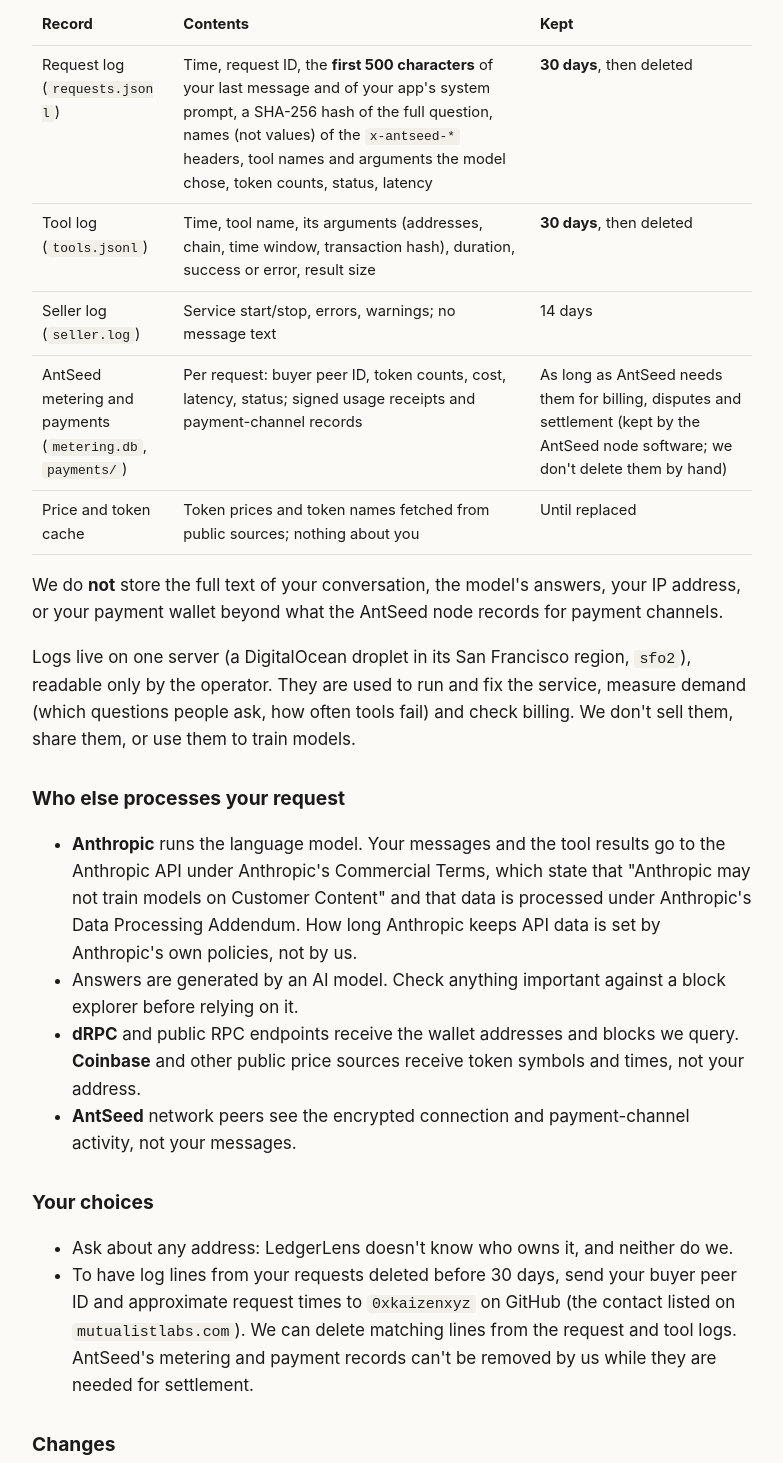
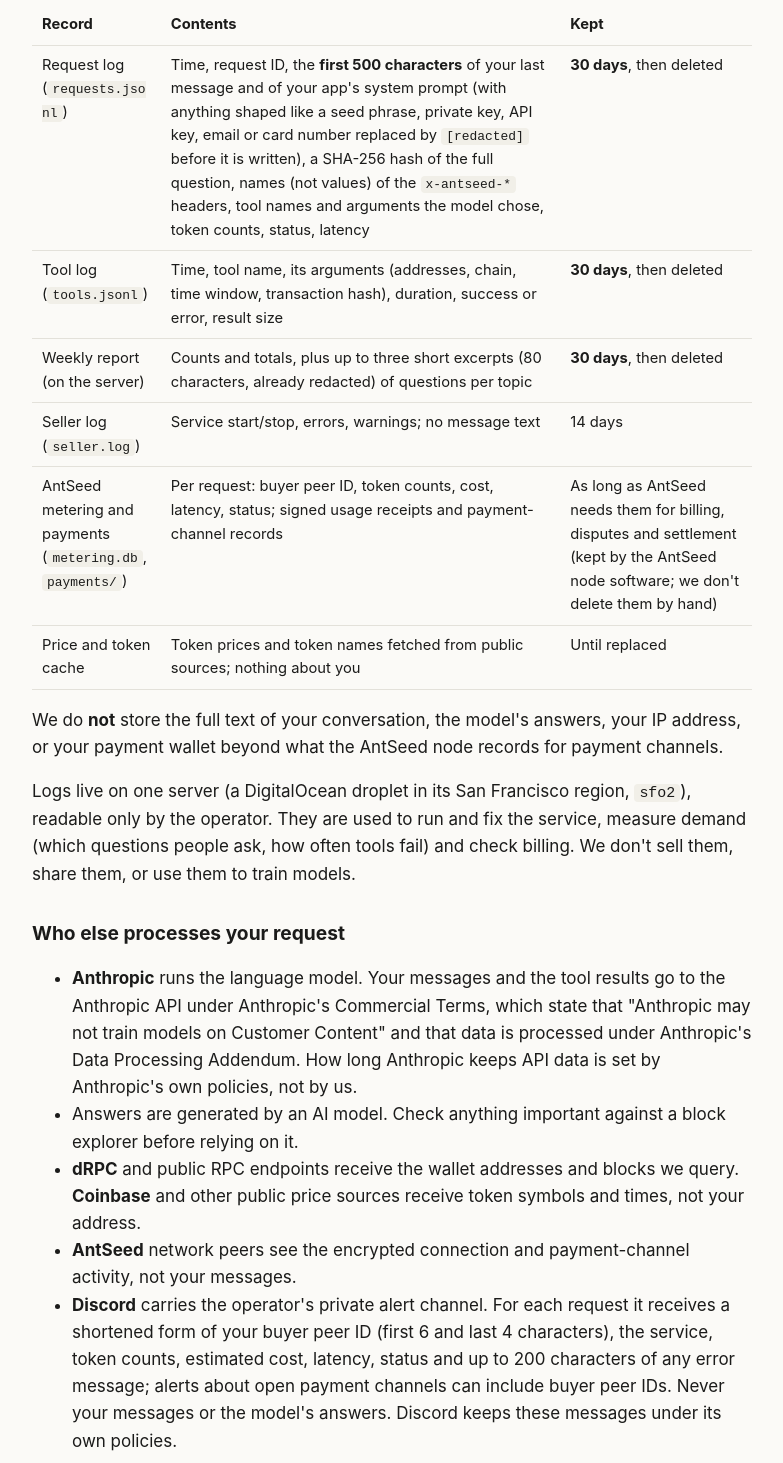
Before and after one commit to 0xkaizenxyz/mutualistlabs-site, a plain HTML site: page privacy.html in a window 1280 px wide. Shown: the part 605-2068 px from the top of the page, without its empty margins (248-1031 px from the left). Drawn offline with Linux system fonts and the light colour scheme.

Commit message:
privacy: Discord, weekly report, redaction, buyer-ID linkage

```diff
--- a/privacy.html
+++ b/privacy.html
@@ -141,8 +141,9 @@
 <h2>What we keep, and for how long</h2>
 <div class="tbl"><table>
 <thead><tr><th>Record</th><th>Contents</th><th>Kept</th></tr></thead><tbody>
-<tr><td>Request log (<code>requests.jsonl</code>)</td><td>Time, request ID, the <strong>first 500 characters</strong> of your last message and of your app's system prompt, a SHA-256 hash of the full question, names (not values) of the <code>x-antseed-*</code> headers, tool names and arguments the model chose, token counts, status, latency</td><td><strong>30 days</strong>, then deleted</td></tr>
+<tr><td>Request log (<code>requests.jsonl</code>)</td><td>Time, request ID, the <strong>first 500 characters</strong> of your last message and of your app's system prompt (with anything shaped like a seed phrase, private key, API key, email or card number replaced by <code>[redacted]</code> before it is written), a SHA-256 hash of the full question, names (not values) of the <code>x-antseed-*</code> headers, tool names and arguments the model chose, token counts, status, latency</td><td><strong>30 days</strong>, then deleted</td></tr>
 <tr><td>Tool log (<code>tools.jsonl</code>)</td><td>Time, tool name, its arguments (addresses, chain, time window, transaction hash), duration, success or error, result size</td><td><strong>30 days</strong>, then deleted</td></tr>
+<tr><td>Weekly report (on the server)</td><td>Counts and totals, plus up to three short excerpts (80 characters, already redacted) of questions per topic</td><td><strong>30 days</strong>, then deleted</td></tr>
 <tr><td>Seller log (<code>seller.log</code>)</td><td>Service start/stop, errors, warnings; no message text</td><td>14 days</td></tr>
 <tr><td>AntSeed metering and payments (<code>metering.db</code>, <code>payments/</code>)</td><td>Per request: buyer peer ID, token counts, cost, latency, status; signed usage receipts and payment-channel records</td><td>As long as AntSeed needs them for billing, disputes and settlement (kept by the AntSeed node software; we don't delete them by hand)</td></tr>
 <tr><td>Price and token cache</td><td>Token prices and token names fetched from public sources; nothing about you</td><td>Until replaced</td></tr>
@@ -150,9 +151,9 @@
 <p>We do <strong>not</strong> store the full text of your conversation, the model's answers, your IP address, or your payment wallet beyond what the AntSeed node records for payment channels.</p>
 <p>Logs live on one server (a DigitalOcean droplet in its San Francisco region, <code>sfo2</code>), readable only by the operator. They are used to run and fix the service, measure demand (which questions people ask, how often tools fail) and check billing. We don't sell them, share them, or use them to train models.</p>
 <h2>Who else processes your request</h2>
-<ul><li><strong>Anthropic</strong> runs the language model. Your messages and the tool results go to the Anthropic API under Anthropic's Commercial Terms, which state that "Anthropic may not train models on Customer Content" and that data is processed under Anthropic's Data Processing Addendum. How long Anthropic keeps API data is set by Anthropic's own policies, not by us.</li><li>Answers are generated by an AI model. Check anything important against a block explorer before relying on it.</li><li><strong>dRPC</strong> and public RPC endpoints receive the wallet addresses and blocks we query. <strong>Coinbase</strong> and other public price sources receive token symbols and times, not your address.</li><li><strong>AntSeed</strong> network peers see the encrypted connection and payment-channel activity, not your messages.</li></ul>
+<ul><li><strong>Anthropic</strong> runs the language model. Your messages and the tool results go to the Anthropic API under Anthropic's Commercial Terms, which state that "Anthropic may not train models on Customer Content" and that data is processed under Anthropic's Data Processing Addendum. How long Anthropic keeps API data is set by Anthropic's own policies, not by us.</li><li>Answers are generated by an AI model. Check anything important against a block explorer before relying on it.</li><li><strong>dRPC</strong> and public RPC endpoints receive the wallet addresses and blocks we query. <strong>Coinbase</strong> and other public price sources receive token symbols and times, not your address.</li><li><strong>AntSeed</strong> network peers see the encrypted connection and payment-channel activity, not your messages.</li><li><strong>Discord</strong> carries the operator's private alert channel. For each request it receives a shortened form of your buyer peer ID (first 6 and last 4 characters), the service, token counts, estimated cost, latency, status and up to 200 characters of any error message; alerts about open payment channels can include buyer peer IDs. Never your messages or the model's answers. Discord keeps these messages under its own policies.</li></ul>
 <h2>Your choices</h2>
-<ul><li>Ask about any address: LedgerLens doesn't know who owns it, and neither do we.</li><li>To have log lines from your requests deleted before 30 days, send your buyer peer ID and approximate request times to <code>0xkaizenxyz</code> on GitHub (the contact listed on <code>mutualistlabs.com</code>). We can delete matching lines from the request and tool logs. AntSeed's metering and payment records can't be removed by us while they are needed for settlement.</li></ul>
+<ul><li>Ask about any address: LedgerLens doesn't know who owns the addresses you ask about, and neither do we. Your own buyer peer ID is recorded with each request (see the table), so for 30 days the logs link it to the addresses you asked about.</li><li>To have log lines from your requests deleted before 30 days, send your buyer peer ID and approximate request times to <code>0xkaizenxyz</code> on GitHub (the contact listed on <code>mutualistlabs.com</code>). We can delete matching lines from the request and tool logs. AntSeed's metering and payment records can't be removed by us while they are needed for settlement.</li></ul>
 <h2>Changes</h2>
 <p>Changes are published at <a href="/privacy.html">mutualistlabs.com/privacy.html</a>, with the effective date at the top.</p>
   </main>
```
